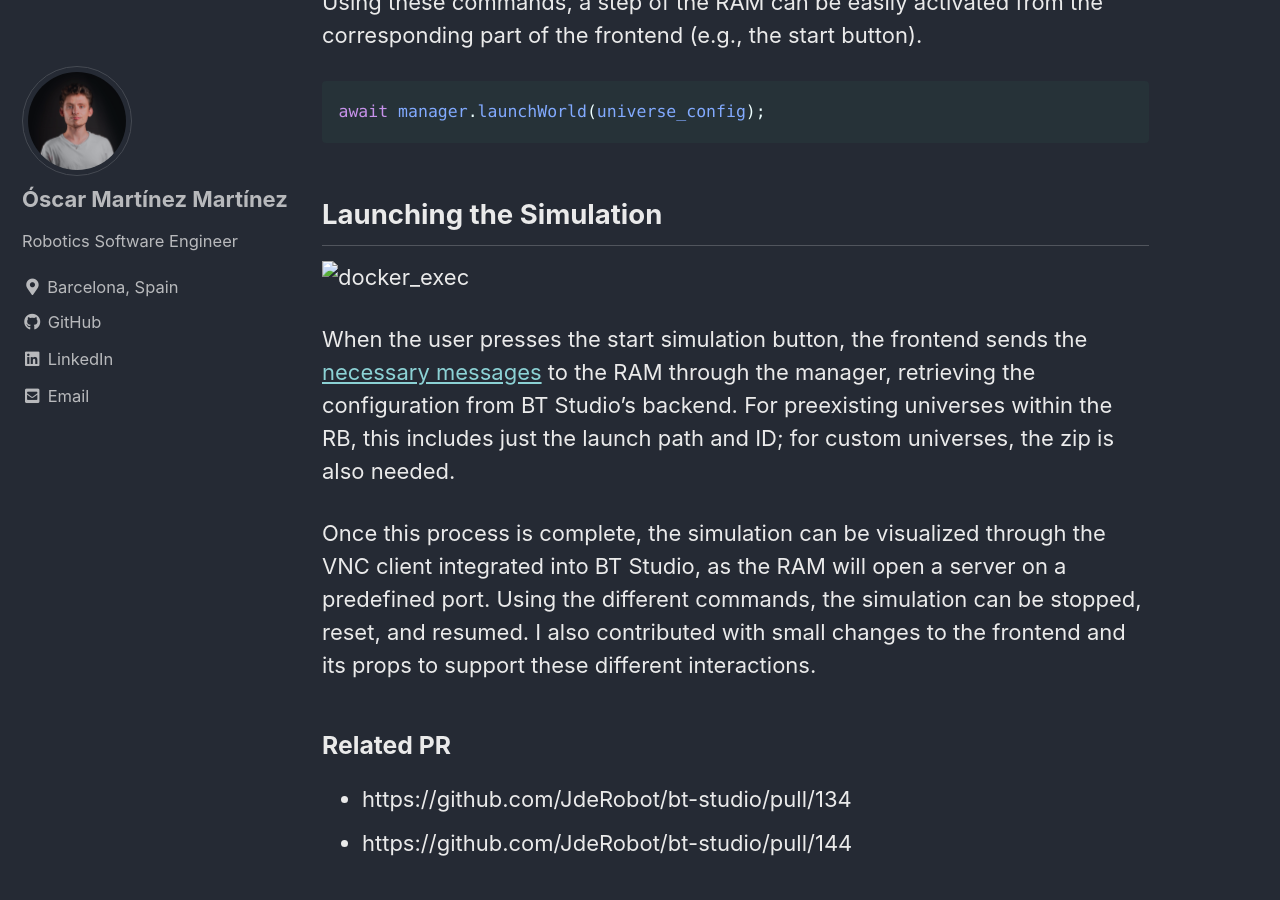
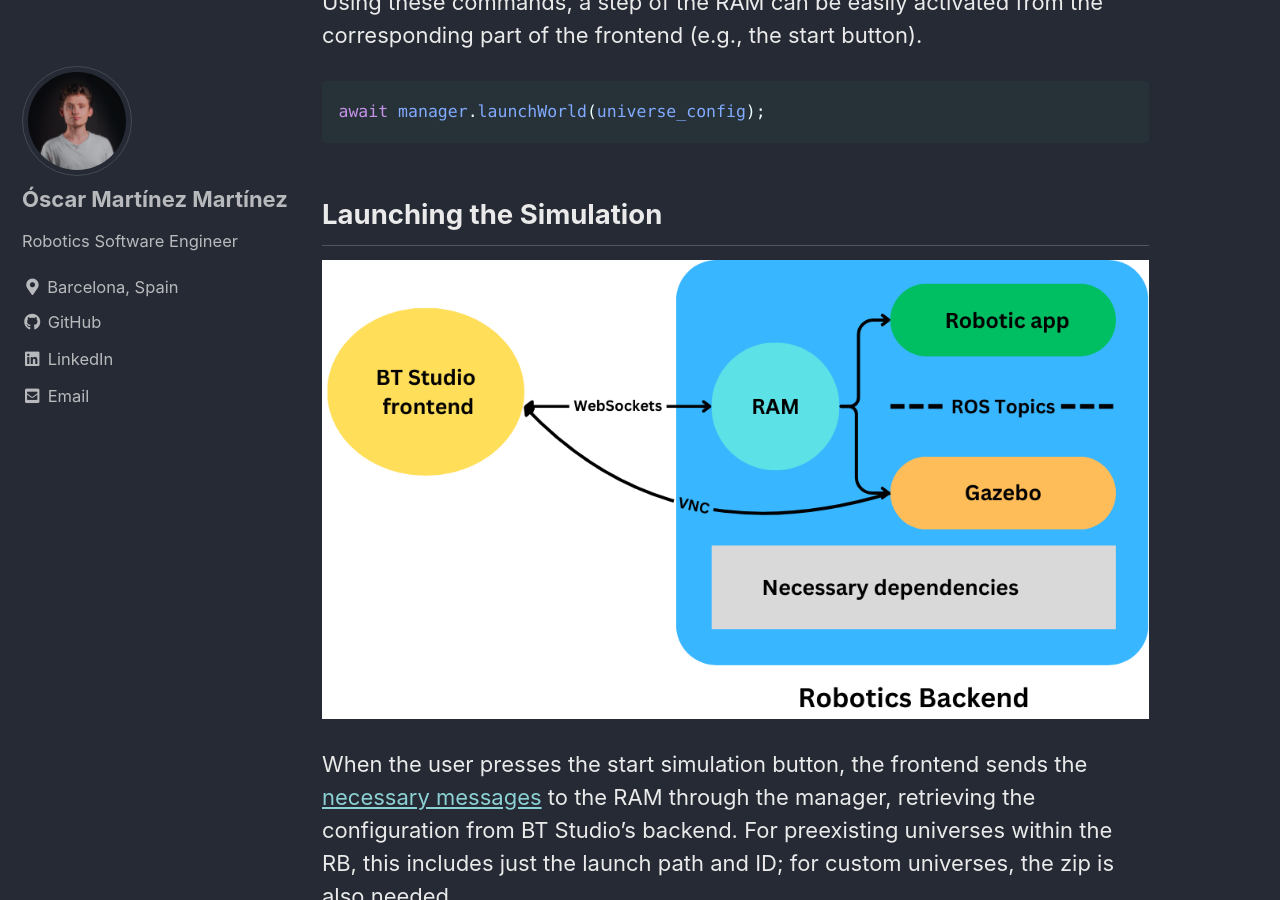
Before and after one commit to TheRoboticsClub/gsoc2024-Oscar_Martinez, a Jekyll site: the page built from docs/_posts/2024-07-29-Week-2.md, in a window 1280 px wide and 900 px high, scrolled down 3589 px. Built offline with Jekyll 4.4.1, drawn with Linux system fonts in a browser that asks for light colours; cached includes are drawn as plain includes.

Commit message:
Update 2024-07-29-Week-2.md

```diff
--- a/docs/_posts/2024-07-29-Week-2.md
+++ b/docs/_posts/2024-07-29-Week-2.md
@@ -80,7 +80,7 @@ await manager.launchWorld(universe_config);
 
 ## Launching the Simulation
 
-![docker_exec](../assets/images/week2/docker_exec.png)
+![docker_exec]({{ site.baseurl }}/assets/images/week2/docker_exec.png)
 
 When the user presses the start simulation button, the frontend sends the [necessary messages](https://github.com/JdeRobot/bt-studio/blob/3557b622212f567251e2ffc2f3b4e560323de2d2/frontend/src/App.js#L74C1-L91C5) to the RAM through the manager, retrieving the configuration from BT Studio's backend. For preexisting universes within the RB, this includes just the launch path and ID; for custom universes, the zip is also needed.
 
@@ -95,7 +95,7 @@ Once this process is complete, the simulation can be visualized through the VNC
 
 Once users select a project, they need a way to launch the desired universe from those available for that project. The universe modal queries the backend for the list and starts the launch process when one of them is selected.
 
-![universe_modal](../assets/images/week2/universe_modal.png)
+![universe_modal]({{ site.baseurl }}/assets/images/week2/universe_modal.png)
 
 Additionally, I developed a modal for adding custom universes. Users can drag and drop a zip file, and the modal will handle calling the necessary *tree_api* endpoint to store the zip and create its configuration. After that, the user will be able to select it from the list of universes.
 
```
